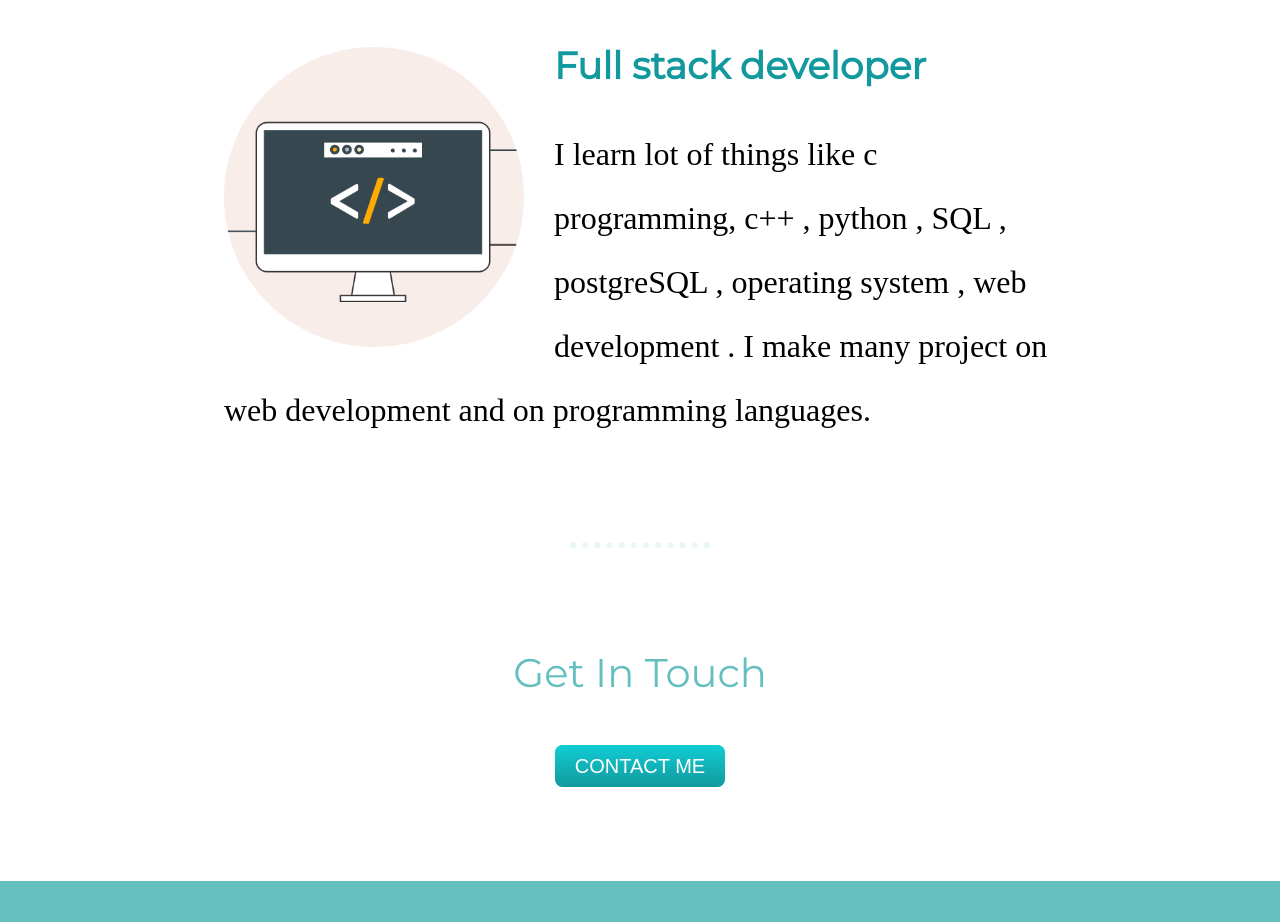
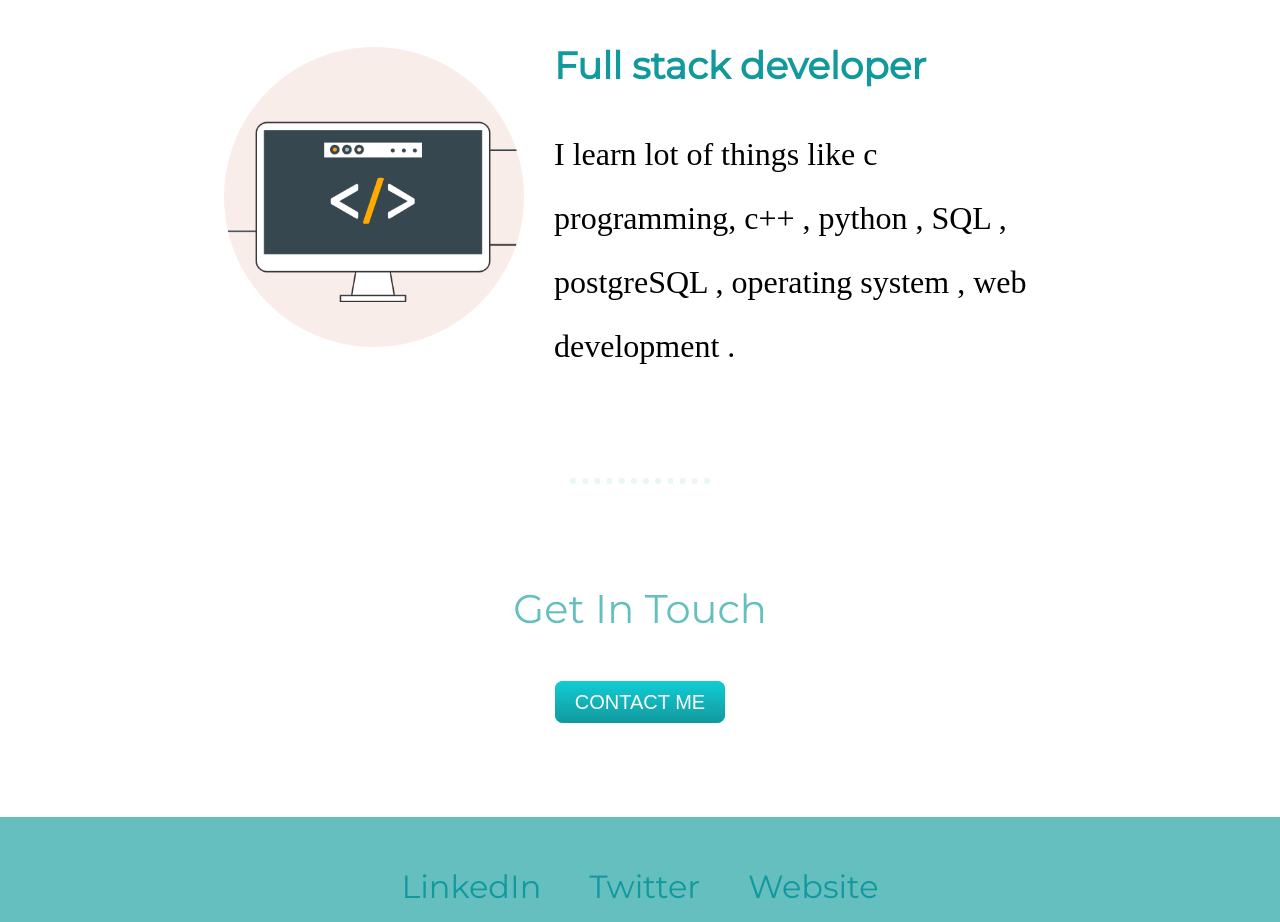
Before and after one commit to chavankrishna/krishna, a plain HTML site: page index.html in a window 1280 px wide. Shown: the part 1800-2722 px from the top of the page. Drawn offline with Linux system fonts and the light colour scheme.

Commit message:
Update index.html

```diff
--- a/index.html
+++ b/index.html
@@ -30,7 +30,7 @@
     <div class="skill-row">
       <img class="p-img" src="images/p.png" alt="code-img" height="300" width="300">
       <h3> Full stack developer </h3>
-      <p>I learn lot of things like c programming, c++ , python , SQL , postgreSQL , operating system , web development . I make many project on web development and on programming languages.</p>
+      <p>I learn lot of things like c programming, c++ , python , SQL , postgreSQL , operating system , web development .</p>
     </div>
   </div>
   <hr>
```
